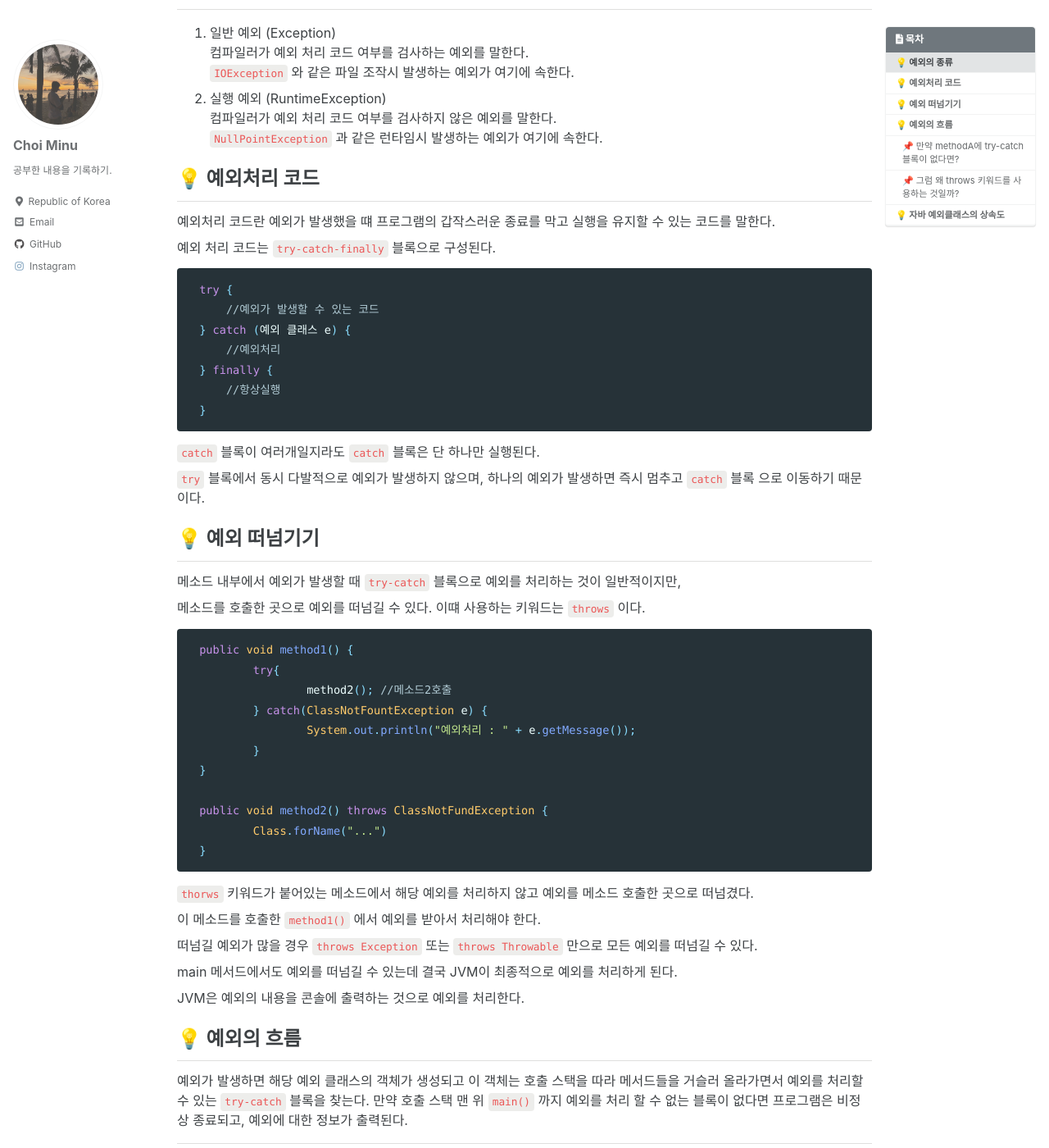
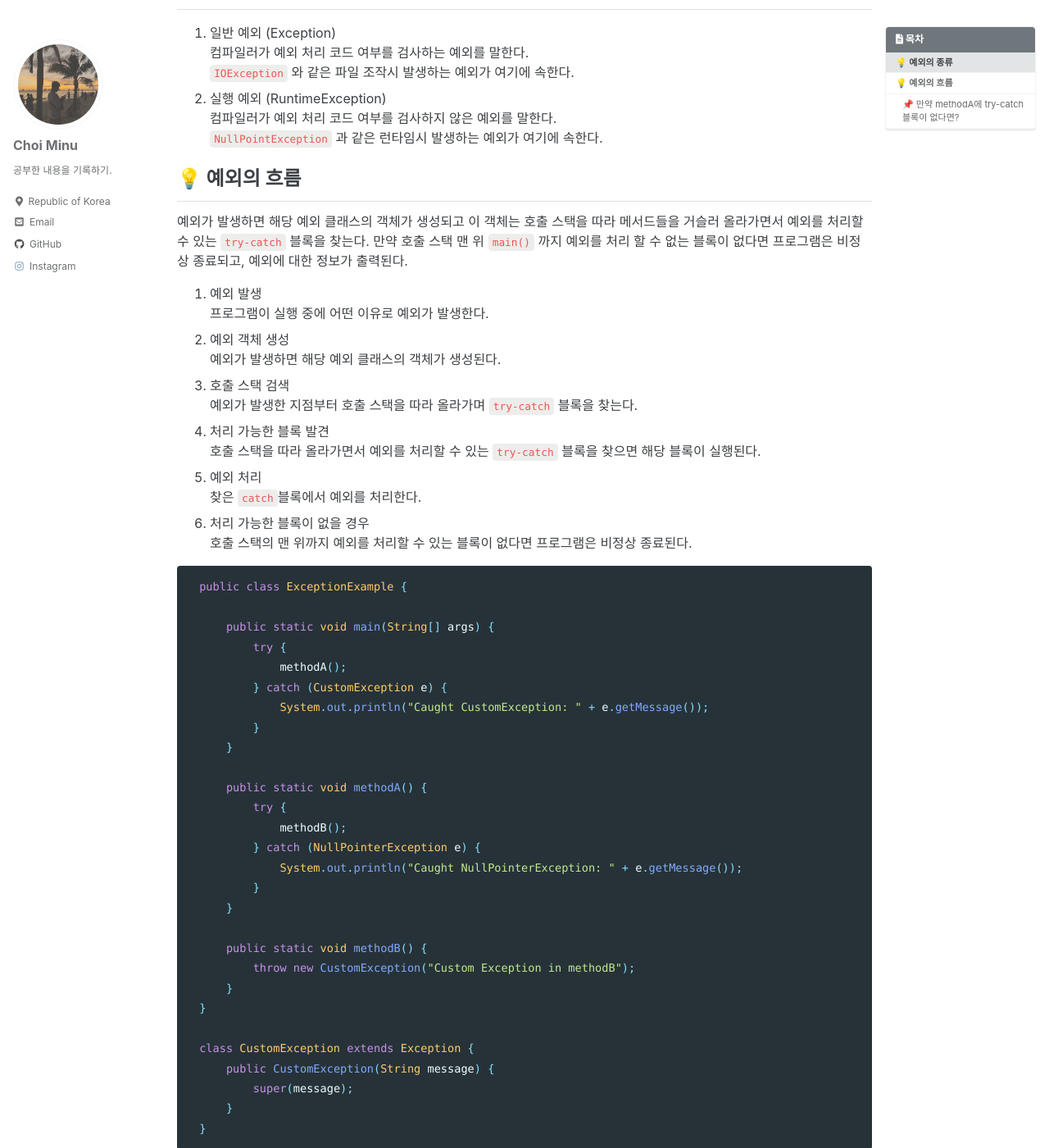
Before and after one commit to choimung/choimung.github.io, a Jekyll site: the page built from _posts/Java/2023-11-19-JAVA 예외.md, in a window 1280 px wide and 1400 px high, scrolled down 295 px. Shown: the whole window at 82% size. Built offline with Jekyll 4.4.1, drawn with Linux system fonts in a browser that asks for light colours; cached includes are drawn as plain includes; comment, search, counter and statistics services are not loaded; some of the changed text lies outside the part shown.

````diff
--- a/_posts/Java/2023-11-19-JAVA 예외.md
+++ b/_posts/Java/2023-11-19-JAVA 예외.md
@@ -26,57 +26,8 @@ mermaid: true
    컴파일러가 예외 처리 코드 여부를 검사하지 않은 예외를 말한다.
    `NullPointException` 과 같은 런타임시 발생하는 예외가 여기에 속한다.
 
-## 💡 예외처리 코드
-예외처리 코드란 예외가 발생했을 떄 프로그램의 갑작스러운 종료를 막고 실행을 유지할 수 있는 코드를 말한다.
-
-예외 처리 코드는 `try-catch-finally` 블록으로 구성된다.
-
-```java
-try {
-    //예외가 발생할 수 있는 코드
-} catch (예외 클래스 e) {
-    //예외처리
-} finally {
-    //항상실행
-}
-```
-`catch` 블록이 여러개일지라도 `catch` 블록은 단 하나만 실행된다.
-
-`try` 블록에서 동시 다발적으로 예외가 발생하지 않으며, 하나의 예외가 발생하면 즉시 멈추고 `catch` 블록 으로 이동하기 때문이다.
-
-## 💡 예외 떠넘기기
-메소드 내부에서 예외가 발생할 때 `try-catch` 블록으로 예외를 처리하는 것이 일반적이지만,
-
-메소드를 호출한 곳으로 예외를 떠넘길 수 있다. 이떄 사용하는 키워드는 `throws` 이다.
-
-```java
-public void method1() {
-	try{
-		method2(); //메소드2호출
-	} catch(ClassNotFountException e) {
-		System.out.println("예외처리 : " + e.getMessage());
-	}
-}
-
-public void method2() throws ClassNotFundException {
-	Class.forName("...")
-}
-```
-`thorws` 키워드가 붙어있는 메소드에서 해당 예외를 처리하지 않고 예외를 메소드 호출한 곳으로 떠넘겼다.
-
-이 메소드를 호출한 `method1()` 에서 예외를 받아서 처리해야 한다.
-
-떠넘길 예외가 많을 경우 `throws Exception` 또는 `throws Throwable` 만으로 모든 예외를 떠넘길 수 있다.
-
-main 메서드에서도 예외를 떠넘길 수 있는데 결국 JVM이 최종적으로 예외를 처리하게 된다.
-
-JVM은 예외의 내용을 콘솔에 출력하는 것으로 예외를 처리한다.
-
-
 ## 💡 예외의 흐름
 예외가 발생하면 해당 예외 클래스의 객체가 생성되고 이 객체는 호출 스택을 따라 메서드들을 거슬러 올라가면서 예외를 처리할 수 있는 `try-catch` 블록을 찾는다. 만약 호출 스택 맨 위 `main()` 까지 예외를 처리 할 수 없는 블록이 없다면 프로그램은 비정상 종료되고, 예외에 대한 정보가 출력된다.
-
-<hr>
 
 1. 예외 발생
    프로그램이 실행 중에 어떤 이유로 예외가 발생한다.
@@ -95,8 +46,6 @@ JVM은 예외의 내용을 콘솔에 출력하는 것으로 예외를 처리한
 
 6. 처리 가능한 블록이 없을 경우
    호출 스택의 맨 위까지 예외를 처리할 수 있는 블록이 없다면 프로그램은 비정상 종료된다.
-
-<hr>
 
 ```java
 public class ExceptionExample {
@@ -134,8 +83,6 @@ class CustomException extends Exception {
 4. `methodA`의 `catch`블록의 의해 예외가 처리된다.
 
 ### 📌 만약 `methodA`에 try-catch 블록이 없다면?
-<hr>
-
 만약 `methodA` 에 `try-catch` 블록이 없다면, 예외는 `main`메서드로 전파된다.
 
 이 경우 `main` 메서드에서도 `try-catch` 블록이 없다면 예외는 최종적으로 스레드의 실행을 중단하고
@@ -169,36 +116,4 @@ class CustomException extends Exception {
 }
 ```
 
-<p align="center">
-  <img src="../../../../assets/img/2023-11-19-14-06-16.png">
-</p>
-
-### 📌 그럼 왜 `throws` 키워드를 사용하는 것일까?
-
-<hr>
-
-예외의 흐름에서 자동으로 호출 스택을 따라 올라가며 `try-catch`문을 찾는다고 하였다.
-
-그러면 예외를 떠넘기는 `thorws` 키워드를 붙일 이유가 없지않을까?
-
-
-1. 예외 전파 (Exception Propagetion)
-   메서드는 예외가 발생하면 그 예외는 자동으로 해당 메서드를 호출한 상위 메서드로 전파된다.
-   이는 `throws` 키워드를 사용하지 않아도 발생하는 것으로 자바에서는 모든 예외가 `Throwable` 클래스를 상속받고 있기 때문에 가능하다.
-
-2. 예외 떠넘기기
-   `throws` 키워드는 메서드 선언부에서 사용되며 해당 메서드에서 발생할 수 있는 예외를 명시적으로 나열한다.
-   이는 컴파일러에게 이 메서드를 호출하는 코드에서 이 예외를 처리하도록 강제하는 역할을 한다.
-
-**`throws` 키워드를 사용하는 이유**
-1. 명시적인 예외 처리 요구가 가능하다.
-   호출하는 코드에 명시적으로 예외 처리를 요구함으로써 개발자에게 어떤 예외가 발생했는지 알려줌.
-2. 강제성
-   `throws` 키워드를 사용함으로써 컴파일러가 해당 예외처리를 강제하기 때문에
-   개발자가 예외 처리를 잊었을 시 런타임 오류를 방지할 수 있다.
-
-## 💡 자바 예외클래스의 상속도
-
-<p align="center">
-  <img src="../../../../assets/img/2023-11-19-14-29-34.png">
-</p>
+![](../../../../assets/img/2023-11-19-14-06-16.png)
````
Also changed, not shown: _posts/DataBase/2023-12-08-Oracle Profile.md (added, +224 -0 lines), assets/img/2023-12-08-17-09-35.png (added), assets/img/2023-12-08-17-11-43.png (added), assets/img/2023-12-08-17-43-41.png (added), assets/img/2023-12-08-17-48-13.png (added), assets/img/2023-12-08-17-56-24.png (added).
